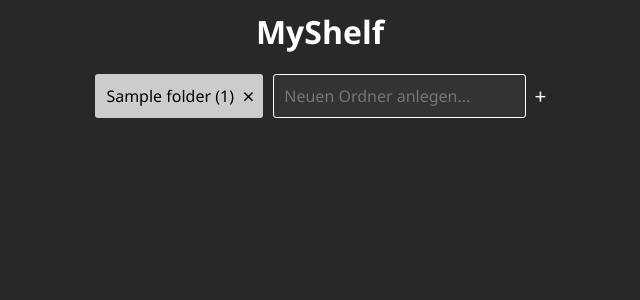
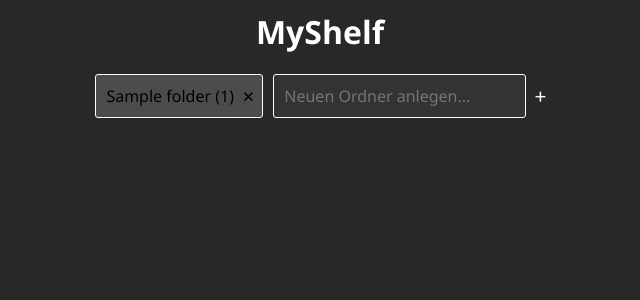
Before and after one commit to FearFreddy/MyShelf, a Django app: page /shelf/ in a window 1280 px wide. Shown: the top 300 px of the page, without its empty margins (320-960 px from the left). Run offline with Django 3.2, Linux system fonts and the light colour scheme; tables that the repository leaves empty hold one stand-in row (values such as "Sample post").

Commit message:
Changed the folder look

```diff
--- a/shelf/static/shelf/main.css
+++ b/shelf/static/shelf/main.css
@@ -41,12 +41,12 @@ li * {
 li {
   list-style-type: none;
   padding: 10px;
-  border: 1px solid transparent;
+  border: 1px solid white;
   border-radius: 3px;
   width: max-content;
   margin-right: 10px;
   margin-bottom: 10px;
-  background-color: #ccc;
+  background-color: #4c4c4c;
 }
 li.todos {
   background-color: #ff3b3f;
```
